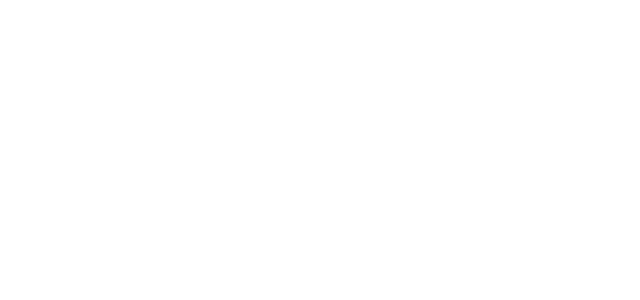
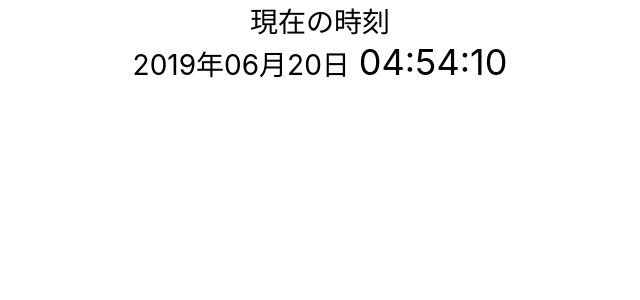
Before and after one commit to soundring/attendance-project-front, a Nuxt app: page / in a window 1280 px wide. Shown: the top 300 px of the page, without its empty margins (320-960 px from the left). Built offline with nearby package versions, Linux system fonts and the light colour scheme.

Commit message:
時刻コンポーネントの作成

```diff
--- /dev/null
+++ b/components/Display_time.vue
@@ -0,0 +1,45 @@
+<template>
+  <div>
+    <div class="now" >
+        <div >現在の時刻 </div>
+        <p>{{ now }}
+        <span class="now__time">{{time}}</span></p>
+    </div>
+  </div>
+</template>
+
+<script>
+export default {
+  data()  {
+      return {
+        now: null,
+        time: null
+      }
+
+  },
+  methods: {
+    updateTime() {
+        this.now = this.$dayjs().format('YYYY年MM月DD日')
+        this.time = this.$dayjs().format('HH:mm:ss')
+    }
+  },
+  mounted() {
+    this.updateTime = setInterval(this.updateTime, 1000)
+  },
+  destroyed() {
+      clearInterval(this.updateTime)
+  }
+
+}
+</script>
+
+<style>
+.now  {
+    font-size: 28px;
+    text-align: center;
+}
+
+.now__time {
+    font-size: 36px;
+}
+</style>
--- a/nuxt.config.js
+++ b/nuxt.config.js
@@ -34,5 +34,6 @@ module.exports = {
         })
       }
     }
-  }
+  },
+  plugins: ['@/plugins/dayjs']
 }
--- a/pages/index.vue
+++ b/pages/index.vue
@@ -1,10 +1,13 @@
 <template>
-
+  <displayTime />
 </template>
 
 <script>
+import displayTime from '~/components/Display_time.vue'
 export default {
-
+  components: {
+    displayTime,
+  }
 }
 </script>
 
--- /dev/null
+++ b/plugins/dayjs.js
@@ -0,0 +1,7 @@
+import 'dayjs/locale/ja'
+import dayjs from 'dayjs'
+import Vue from 'vue'
+
+dayjs.locale('ja')
+
+Vue.prototype.$dayjs = dayjs
```
